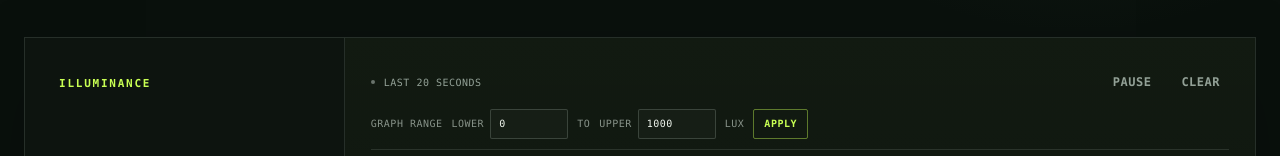
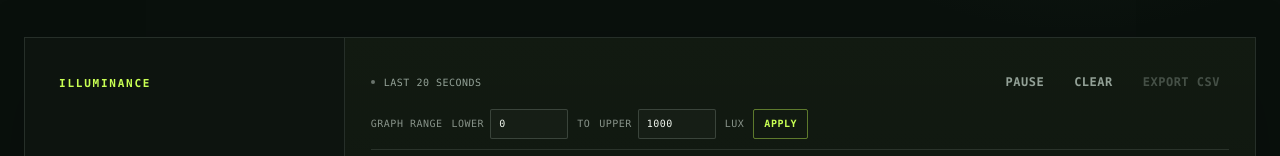
Before and after one commit to tscircuit/light-sensor, a Next.js app: page / in a window 1280 px wide. Shown: the part 418-574 px from the top of the page. Built offline with nearby package versions, Linux system fonts and the light colour scheme.

Commit message:
Add CSV data export

```diff
--- a/app/globals.css
+++ b/app/globals.css
@@ -210,8 +210,13 @@ h1 {
   font-weight: 700;
 }
 
-.chart-actions button:hover {
+.chart-actions button:hover:not(:disabled) {
   color: var(--ink);
+}
+
+.chart-actions button:disabled {
+  cursor: not-allowed;
+  opacity: 0.4;
 }
 
 .browser-note {
--- a/app/page.tsx
+++ b/app/page.tsx
@@ -12,6 +12,7 @@ import {
 type Reading = {
   value: number;
   time: number;
+  capturedAt: number;
 };
 
 type SerialPortLike = {
@@ -238,7 +239,9 @@ export default function Home() {
 
   const addReading = useCallback((value: number, time = performance.now()) => {
     if (!Number.isFinite(value) || pausedRef.current) return;
-    setReadings((current) => [...current, { value, time }].slice(-MAX_POINTS));
+    setReadings((current) =>
+      [...current, { value, time, capturedAt: Date.now() }].slice(-MAX_POINTS),
+    );
   }, []);
 
   useEffect(
@@ -448,6 +451,29 @@ export default function Home() {
     error: "No compatible sensor data",
   }[connectionState];
   const formatStat = (value: number) => (hasReadings ? value.toFixed(1) : "—");
+  const exportReadings = () => {
+    if (!hasReadings) return;
+
+    const rows = readings.map(
+      (reading) =>
+        `${new Date(reading.capturedAt).toISOString()},${reading.value}`,
+    );
+    const csv = ["timestamp,lux", ...rows].join("\r\n");
+    const blob = new Blob([`${csv}\r\n`], {
+      type: "text/csv;charset=utf-8",
+    });
+    const url = URL.createObjectURL(blob);
+    const link = document.createElement("a");
+    const exportedAt = new Date().toISOString().replace(/[:.]/g, "-");
+
+    link.href = url;
+    link.download = `light-sensor-readings-${exportedAt}.csv`;
+    document.body.append(link);
+    link.click();
+    link.remove();
+    URL.revokeObjectURL(url);
+  };
+
   const applyChartScale = (event: React.FormEvent<HTMLFormElement>) => {
     event.preventDefault();
     const nextMin = Number(chartMinInput);
@@ -555,6 +581,9 @@ export default function Home() {
                 {paused ? "Resume" : "Pause"}
               </button>
               <button onClick={() => setReadings([])}>Clear</button>
+              <button onClick={exportReadings} disabled={!hasReadings}>
+                Export CSV
+              </button>
             </div>
           </div>
           <form className="scale-controls" onSubmit={applyChartScale}>
```
Also changed, not shown: 2 other files (tests, documents, lock files or other folders).
